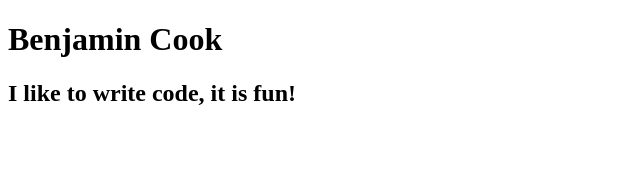
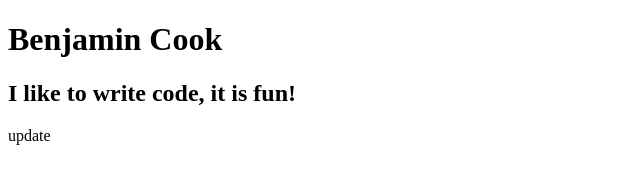
Before and after one commit to Benjamincook1313/github-demo, a plain HTML site: page index.html in a window 1280 px wide. Shown: the full height of the page, 0-640 px from the left. Drawn offline with Linux system fonts and the light colour scheme.

```diff
--- a/index.html
+++ b/index.html
@@ -10,5 +10,6 @@
 <body>
   <h1>Benjamin Cook</h1>
   <h2>I like to write code, it is fun!</h2>
+  </button>update</button>
 </body>
 </html>
```
